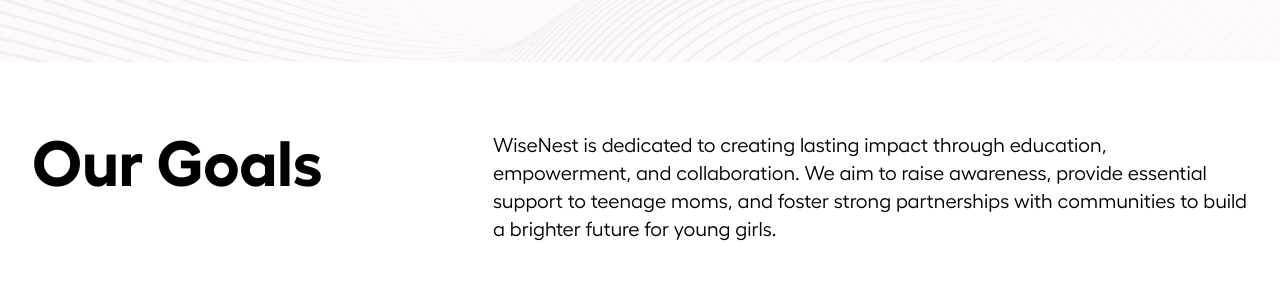
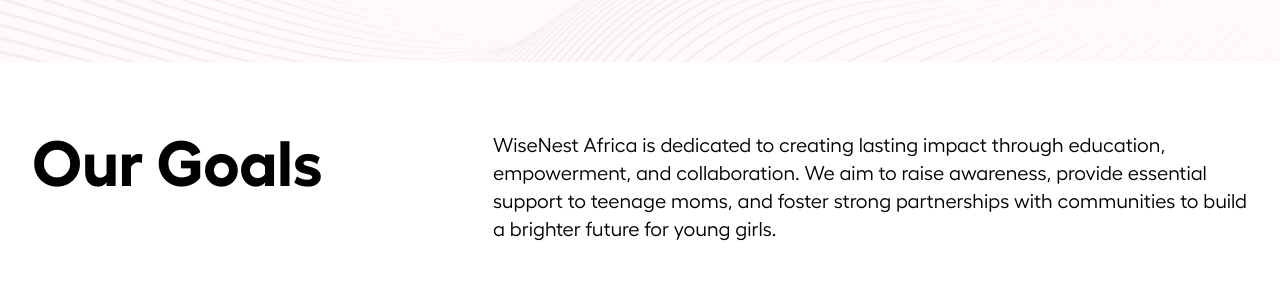
Before and after one commit to ayowayne123/wisenest, a Next.js app: page / in a window 1280 px wide. Shown: the part 1500-1794 px from the top of the page. Built offline with nearby package versions, Linux system fonts and the light colour scheme.

Commit message:
Update goals.jsx

```diff
--- a/app/home/goals.jsx
+++ b/app/home/goals.jsx
@@ -53,7 +53,7 @@
             Our Goals
           </h2>
           <p className="lg:text-xl lg:w-[755px] md:text-base slg:text-lg md:leading-loose  md:text-left text-center py-6 md:py-0  text-sm leading-[24px]">
-            WiseNest is dedicated to creating lasting impact through education,
+            WiseNest Africa is dedicated to creating lasting impact through education,
             empowerment, and collaboration. We aim to raise awareness, provide
             essential support to teenage moms, and foster strong partnerships
             with communities to build a brighter future for young girls.
```
